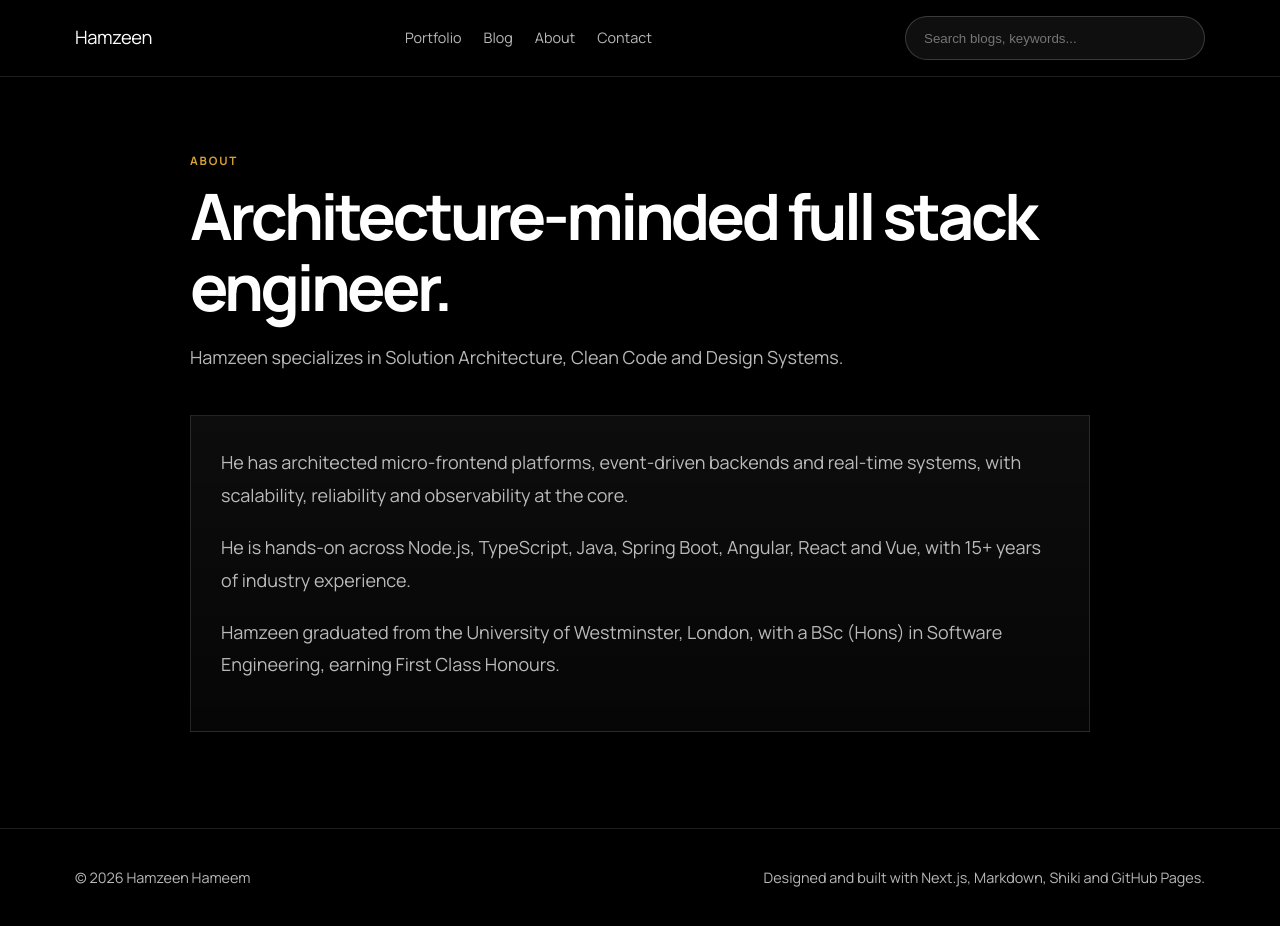
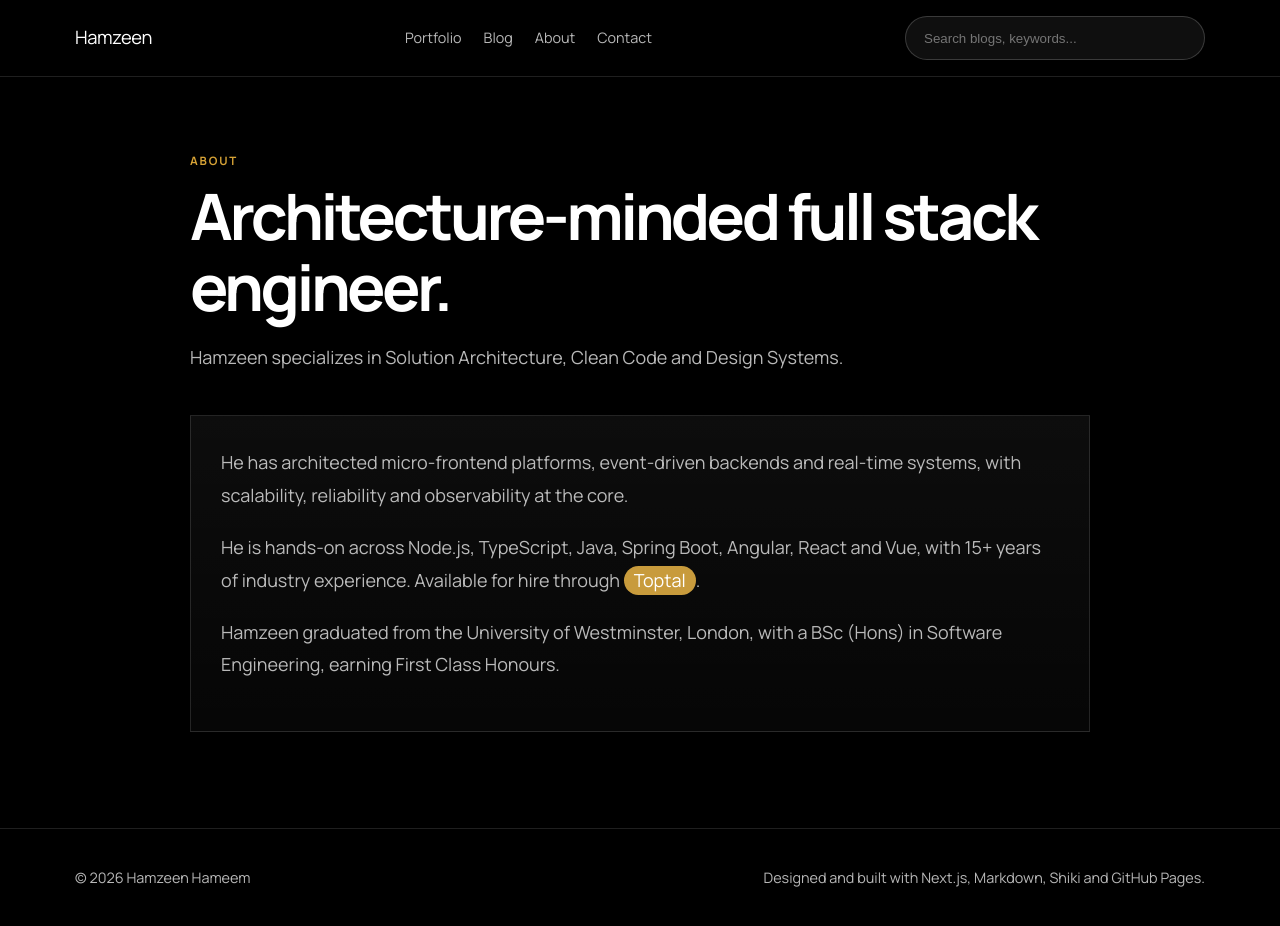
Before and after one commit to hamzeen/hamzeen.github.io, a Next.js app: page /about in a window 1280 px wide. Built offline with nearby package versions, Linux system fonts and the light colour scheme.

Commit message:
feat: added toptal hire link.

```diff
--- a/app/about/page.tsx
+++ b/app/about/page.tsx
@@ -19,7 +19,14 @@ export default function AboutPage() {
                 </p>
                 <p>
                     He is hands-on across Node.js, TypeScript, Java, Spring Boot, Angular, React and
-                    Vue, with 15+ years of industry experience.
+                    Vue, with 15+ years of industry experience. Available for hire through{" "}
+                    <a
+                        className="capsule"
+                        href="https://www.toptal.com/developers/resume/hamzeen-hameem"
+                        target="_blank">
+                        Toptal
+                    </a>
+                    .
                 </p>
                 <p>
                     Hamzeen graduated from the University of Westminster, London, with a BSc (Hons)
--- a/app/globals.css
+++ b/app/globals.css
@@ -48,6 +48,21 @@ img {
 th,
 td {
     border: 1px solid var(--faint);
+}
+
+.capsule {
+    display: inline-block;
+    padding: 2px 10px;
+    border-radius: 15px;
+    background: #c89b3c;
+    color: #fff;
+    text-decoration: none;
+    line-height: 1.4;
+    transition: opacity 0.2s ease;
+}
+
+.capsule:hover {
+    opacity: 0.85;
 }
 
 .container {
```
